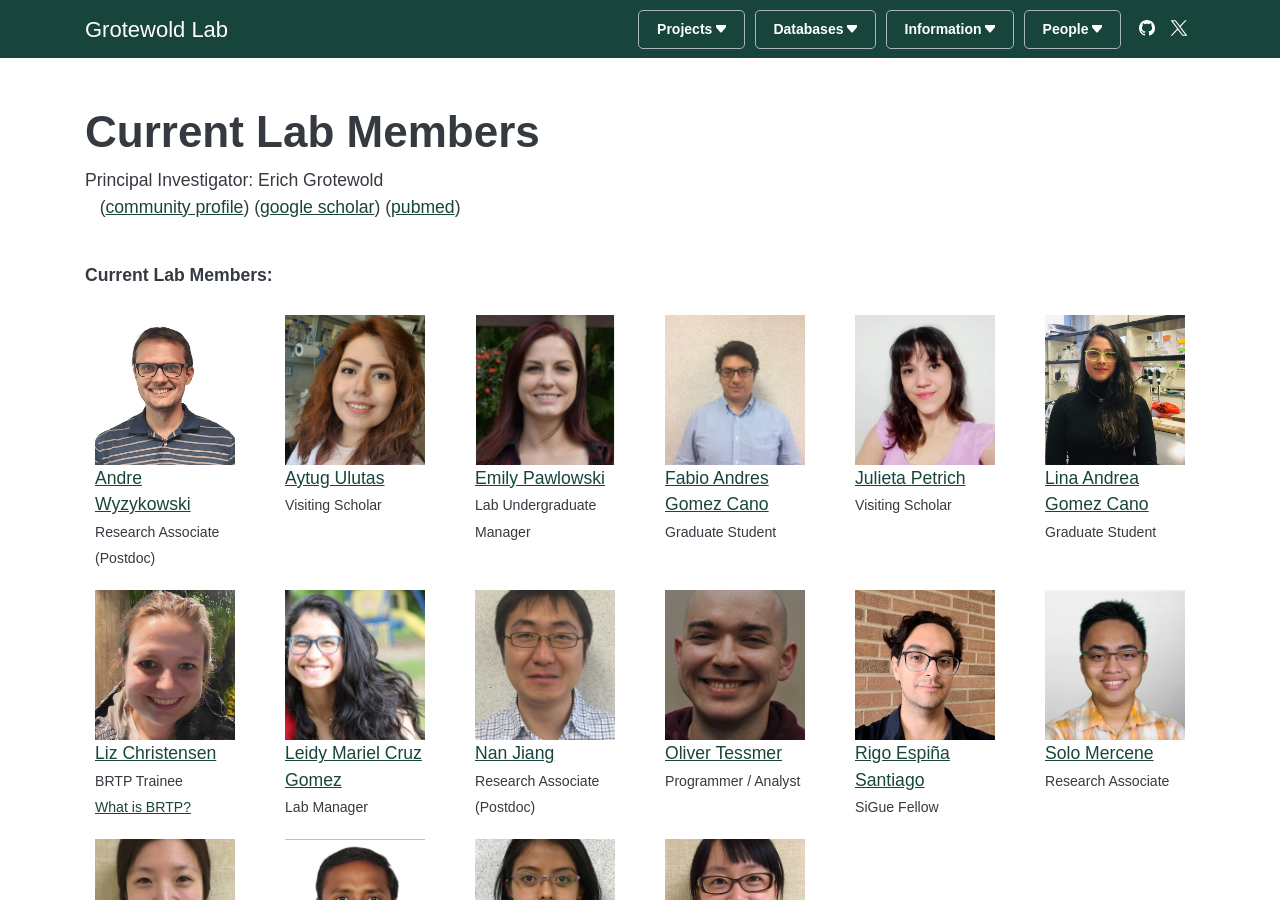
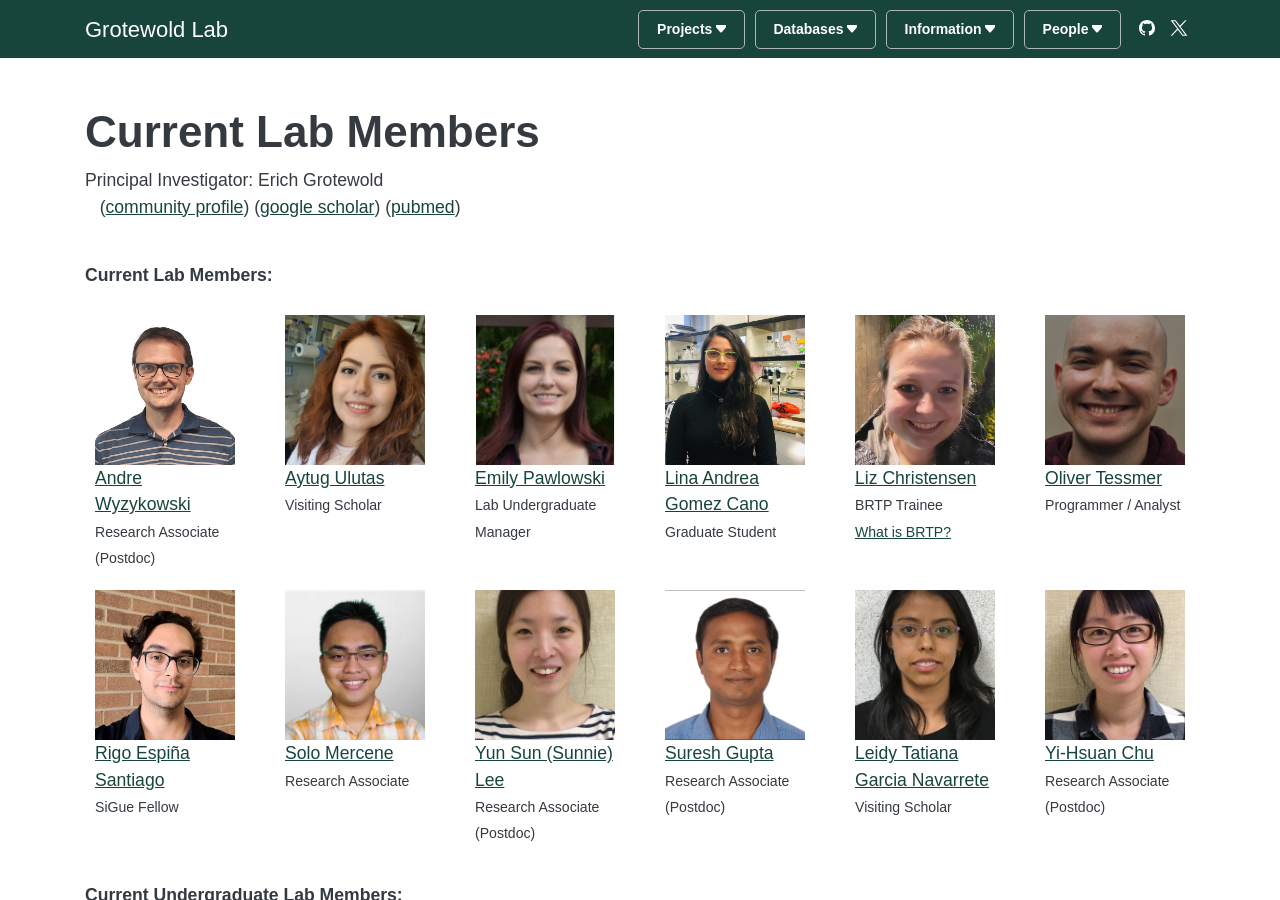
Before and after one commit to grotewold-lab/grotewold-lab.github.io, a Jekyll site: the page built from people.md, in a window 1280 px wide and 900 px high. Built offline with Jekyll 4.4.1, drawn with Linux system fonts in a browser that asks for light colours.

```diff
--- a/_config.yml
+++ b/_config.yml
@@ -88,12 +88,8 @@ current_members:
   - people/andre-wyzykowski.md
   - people/aytug-ulutas.md
   - people/emily-pawlowski.md
-  - people/fabio-gomez-cano.md
-  - people/julieta-petrich.md
   - people/lina-gomez-cano.md
   - people/liz-christensen.md
-  - people/mariel-cruz-gomez.md
-  - people/nan-jiang.md
   - people/oliver-tessmer.md
   - people/rigo-santiago.md
   - people/solo-mercene.md
@@ -109,6 +105,10 @@ current_undergrads:
 
 
 former_members:
+  - people/fabio-gomez-cano.md
+  - people/mariel-cruz-gomez.md
+  - people/nan-jiang.md
+  - people/julieta-petrich.md
   - people/avery-hickcox.md
   - people/nevaeh-marshall.md
   - people/radin-sadre.md
```
